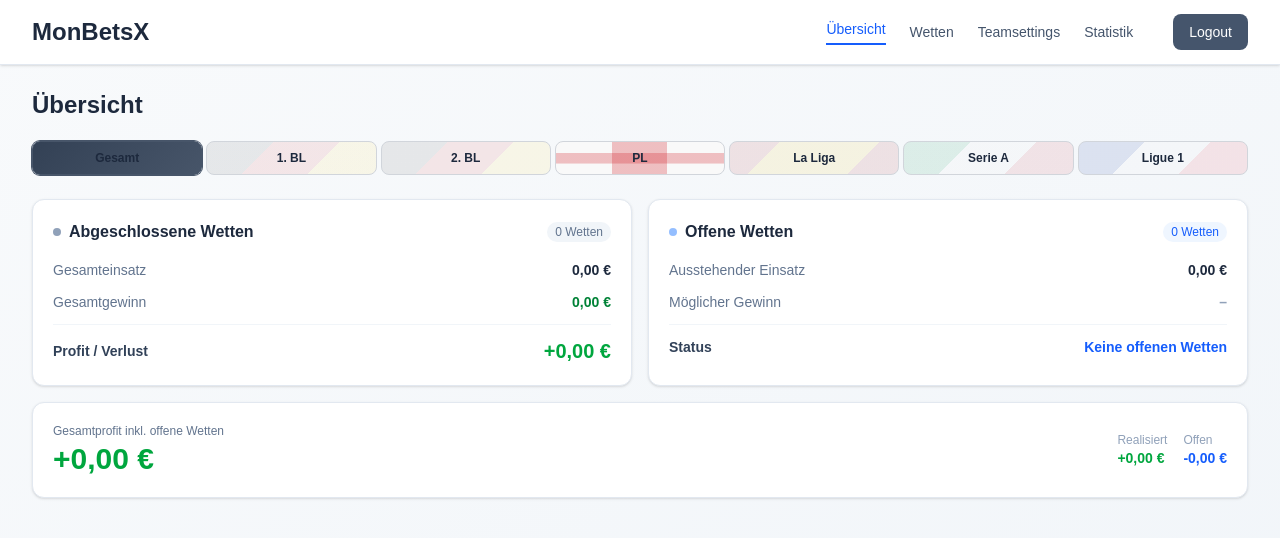
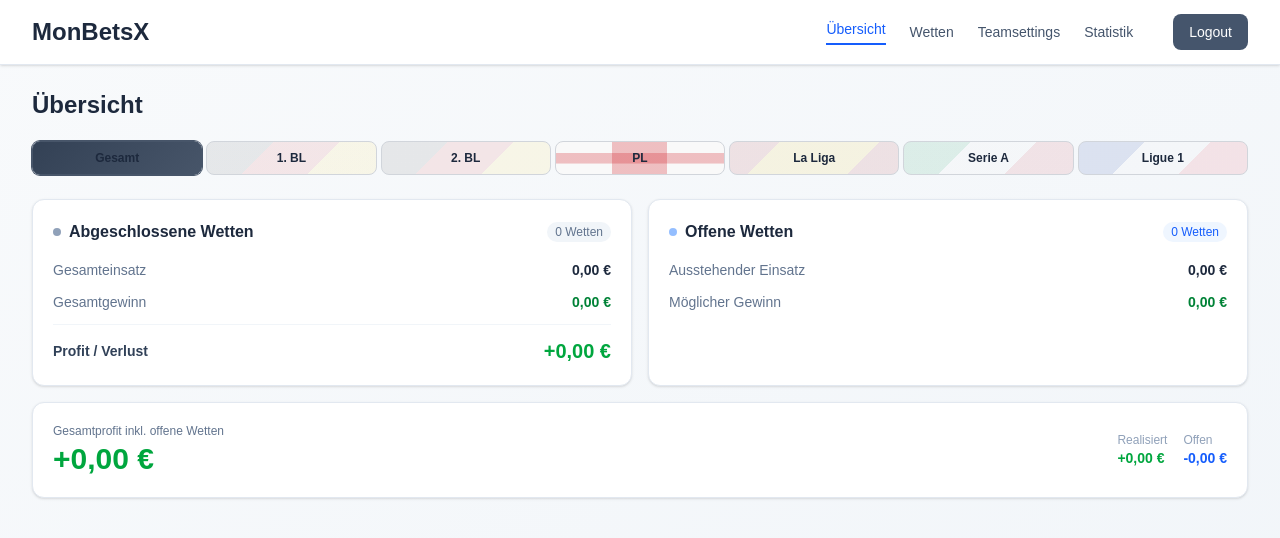
Before and after one commit to KStb207/monbetsx, a Next.js app: page /home in a window 1280 px wide. Shown: the top 538 px of the page. Built offline with nearby package versions, Linux system fonts and the light colour scheme; no server answers; the database is empty.

Commit message:
New Push

```diff
--- a/app/home/page.tsx
+++ b/app/home/page.tsx
@@ -36,6 +36,7 @@ interface LeagueStats {
   openStake: number
   openBetCount: number
   nextMatchday: number
+  possibleWin: number
 }
 
 type AllStats = Record<string, LeagueStats>
@@ -48,6 +49,7 @@ const emptyStats = (): LeagueStats => ({
   openStake: 0,
   openBetCount: 0,
   nextMatchday: 0,
+  possibleWin: 0,
 })
 
 // ─── Hauptkomponente ──────────────────────────────────────────────────────────
@@ -107,6 +109,9 @@ export default function HomePage() {
           if (!statsMap[league]) statsMap[league] = emptyStats()
           statsMap[league].openStake += bet.total_stake || 0
           statsMap[league].openBetCount++
+		  if (bet.total_stake && bet.odds) {
+			statsMap[league].possibleWin += bet.total_stake * bet.odds
+			}
         })
 
         // 3. Nächster Spieltag pro Liga
@@ -181,6 +186,7 @@ export default function HomePage() {
           openStake: acc.openStake + s.openStake,
           openBetCount: acc.openBetCount + s.openBetCount,
           nextMatchday: 0,
+		  possibleWin: acc.possibleWin + s.possibleWin,
         }
       }, emptyStats())
     }
@@ -294,15 +300,7 @@ export default function HomePage() {
               </div>
               <div className="flex justify-between items-center text-sm">
                 <span className="text-slate-500">Möglicher Gewinn</span>
-                <span className="font-semibold text-slate-400">–</span>
-              </div>
-              <div className="border-t border-slate-100 pt-3">
-                <div className="flex justify-between items-center">
-                  <span className="text-sm font-semibold text-slate-700">Status</span>
-                  <span className="text-sm font-semibold text-blue-600">
-                    {activeStats.openBetCount > 0 ? 'Ausstehend' : 'Keine offenen Wetten'}
-                  </span>
-                </div>
+                <span className="font-semibold text-green-700">{formatCurrency(activeStats.possibleWin)}</span>
               </div>
             </div>
           </div>
```
